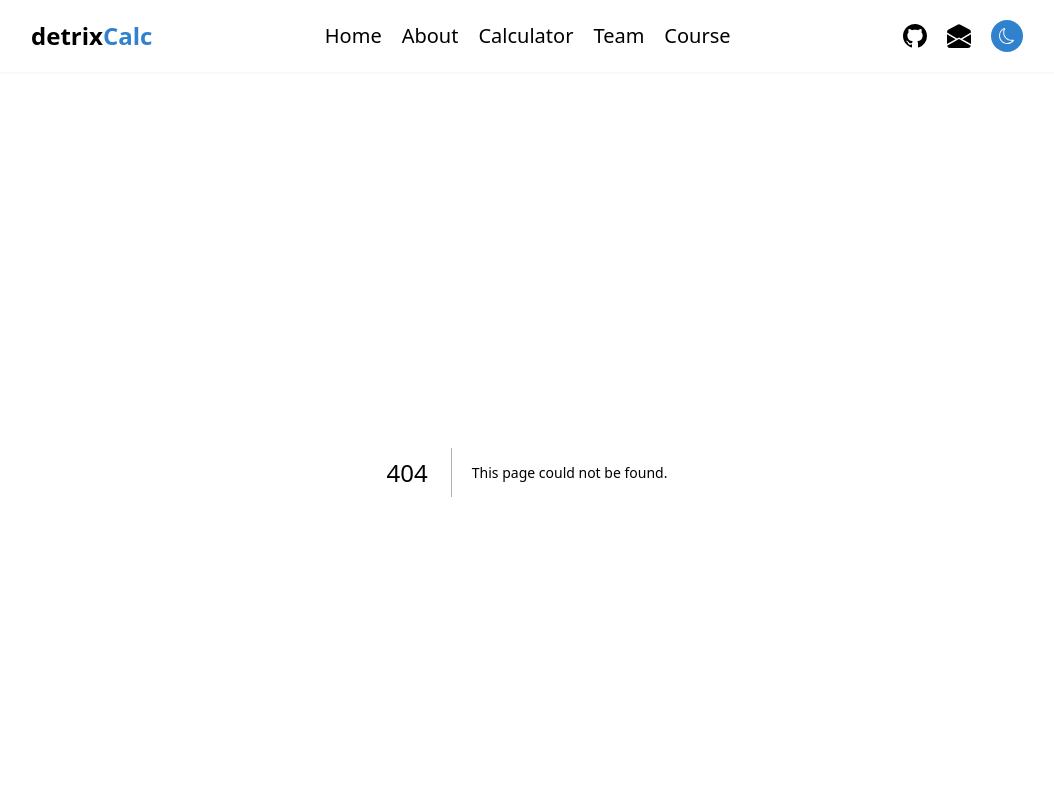
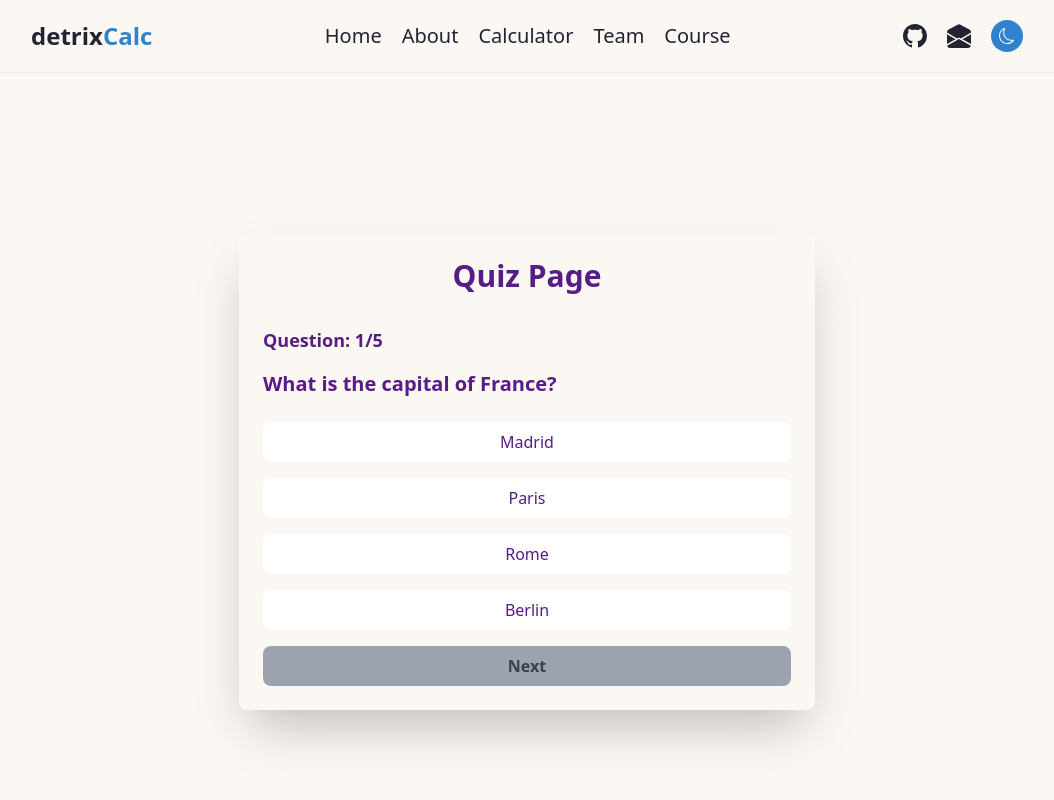
Before and after one commit to kudith/calculus2_project, a Next.js app: page /quiz in a window 1280 px wide. Before the commit this address had no page. Shown: the top 800 px of the page, without its empty margins (113-1167 px from the left). Built offline with nearby package versions, Linux system fonts and the light colour scheme.

Commit message:
create & initialize quiz-app

```diff
--- /dev/null
+++ b/app/quiz/data.js
@@ -0,0 +1,35 @@
+export const quiz = {
+  totalQuestions: 5,
+  questions: [
+    {
+      id: 1,
+      question: "What is the capital of France?",
+      answers: ["Madrid", "Paris", "Rome", "Berlin"],
+      correctAnswer: "Paris",
+    },
+    {
+      id: 2,
+      question: "What is the largest planet in our solar system?",
+      answers: ["Mars", "Jupiter", "Venus", "Saturn"],
+      correctAnswer: "Jupiter",
+    },
+    {
+      id: 3,
+      question: "What is the smallest country in the world?",
+      answers: ["Monaco", "Maldives", "Vatican City", "San Marino"],
+      correctAnswer: "Vatican City",
+    },
+    {
+      id: 4,
+      question: "What is the most widely spoken language in the world?",
+      answers: ["English", "Mandarin", "Spanish", "Hindi"],
+      correctAnswer: "Mandarin",
+    },
+    {
+      id: 5,
+      question: "Who is the founder of Microsoft?",
+      answers: ["Steve Jobs", "Bill Gates", "Elon Musk", "Mark Zuckerberg"],
+      correctAnswer: "Bill Gates",
+    },
+  ],
+};
--- /dev/null
+++ b/app/quiz/page.js
@@ -0,0 +1,11 @@
+"use client";
+
+import QuizComponent from "./quiz";
+
+export default function Page() {
+  return (
+    <div className="container-md overflow-hidden">
+      <QuizComponent />
+    </div>
+  );
+}
--- /dev/null
+++ b/app/quiz/quiz.css
@@ -0,0 +1,62 @@
+h1,
+h2 {
+  color: #eee;
+}
+
+h3 {
+  padding-bottom: 2rem;
+  color: #000105;
+  font-size: 1.8rem;
+}
+
+button {
+  padding: 16px 8px;
+  width: 100%;
+  margin-top: 12px;
+  font-size: 1rem;
+  border-radius: 4px;
+  cursor: pointer;
+  background-color: #808080;
+  color: #f8f8f8;
+}
+
+.btn-disabled {
+  background-color: lightgray;
+}
+
+li {
+  list-style-type: none;
+  cursor: pointer;
+  margin: 9px 0;
+  padding: 16px 8px;
+  color: #000105;
+  border: 1px solid lightgray;
+}
+
+.li-hover:hover {
+  background-color: #d8d8d8;
+  columns: #fff;
+}
+
+.li-selected {
+  color: #fff;
+  background-color: #000925;
+}
+
+.container {
+  max-width: 740px;
+  width: 100%;
+  margin: auto;
+  padding: 1rem;
+}
+
+.quiz-container {
+  background-color: #f8f8f8;
+  padding: 1rem;
+  margin-top: 2rem;
+  border-radius: 4px;
+}
+
+.container p {
+  padding: 8px 0;
+}
--- /dev/null
+++ b/app/quiz/quiz.jsx
@@ -0,0 +1,142 @@
+"use client";
+import React, { useState } from "react";
+import { quiz } from "./data.js";
+
+const QuizComponent = () => {
+  const [activeQuestion, setActiveQuestion] = useState(0);
+  const [selectedAnswer, setSelectedAnswer] = useState("");
+  const [checked, setChecked] = useState(false);
+  const [selectedAnswerIndex, setSelectedAnswerIndex] = useState(null);
+  const [showResult, setShowResult] = useState(false);
+  const [result, setResult] = useState({
+    score: 0,
+    correctAnswers: 0,
+    wrongAnswers: 0,
+  });
+
+  const { questions } = quiz;
+  const { question, answers, correctAnswer } = questions[activeQuestion];
+
+  //   Select and check answer
+  const onAnswerSelected = (answer, idx) => {
+    setChecked(true);
+    setSelectedAnswerIndex(idx);
+    if (answer === correctAnswer) {
+      setSelectedAnswer(true);
+      console.log("true");
+    } else {
+      setSelectedAnswer(false);
+      console.log("false");
+    }
+  };
+
+  // Calculate score and increment to next question
+  const nextQuestion = () => {
+    setSelectedAnswerIndex(null);
+    setResult((prev) =>
+      selectedAnswer
+        ? {
+            ...prev,
+            score: prev.score + 5,
+            correctAnswers: prev.correctAnswers + 1,
+          }
+        : {
+            ...prev,
+            wrongAnswers: prev.wrongAnswers + 1,
+          }
+    );
+    if (activeQuestion !== questions.length - 1) {
+      setActiveQuestion((prev) => prev + 1);
+    } else {
+      setActiveQuestion(0);
+      setShowResult(true);
+    }
+    setChecked(false);
+  };
+
+  return (
+    <div className="min-h-screen flex justify-center items-center">
+      <div className="w-full sm:max-w-xl mx-4 p-6 rounded-lg shadow-2xl">
+        <h1 className="text-3xl font-bold mb-8 text-center text-purple-900">
+          Quiz Page
+        </h1>
+        <div>
+          <h2 className="text-lg font-semibold mb-4 text-purple-900">
+            Question: {activeQuestion + 1}/{questions.length}
+          </h2>
+        </div>
+        <div>
+          {!showResult ? (
+            <div className="quiz-container">
+              <h3 className="text-xl font-semibold mb-6 text-purple-900">
+                {questions[activeQuestion].question}
+              </h3>
+              {answers.map((answer, idx) => (
+                <button
+                  key={idx}
+                  onClick={() => onAnswerSelected(answer, idx)}
+                  className={`block w-full py-2 px-4 mb-4 rounded-lg transition-colors duration-300 ease-in-out ${
+                    selectedAnswerIndex === idx
+                      ? "bg-indigo-600 text-white hover:bg-indigo-700"
+                      : "bg-white text-purple-900 hover:bg-gray-100"
+                  }`}
+                >
+                  {answer}
+                </button>
+              ))}
+              {checked ? (
+                <button
+                  onClick={nextQuestion}
+                  className="w-full py-2 px-4 bg-indigo-600 text-white font-semibold rounded-lg hover:bg-indigo-700"
+                >
+                  {activeQuestion === questions.length - 1 ? "Finish" : "Next"}
+                </button>
+              ) : (
+                <button
+                  onClick={nextQuestion}
+                  disabled
+                  className="w-full py-2 px-4 bg-gray-400 text-gray-700 font-semibold rounded-lg cursor-not-allowed"
+                >
+                  {activeQuestion === questions.length - 1 ? "Finish" : "Next"}
+                </button>
+              )}
+            </div>
+          ) : (
+            <div className="quiz-container">
+              <h3 className="text-xl font-semibold mb-6 text-purple-900">
+                Results
+              </h3>
+              <h3 className="text-lg font-semibold mb-4 text-purple-900">
+                Overall {(result.score / 25) * 100}%
+              </h3>
+              <p className="text-purple-900">
+                Total Questions:{" "}
+                <span className="font-semibold">{questions.length}</span>
+              </p>
+              <p className="text-purple-900">
+                Total Score:{" "}
+                <span className="font-semibold">{result.score}</span>
+              </p>
+              <p className="text-purple-900">
+                Correct Answers:{" "}
+                <span className="font-semibold">{result.correctAnswers}</span>
+              </p>
+              <p className="text-purple-900">
+                Wrong Answers:{" "}
+                <span className="font-semibold">{result.wrongAnswers}</span>
+              </p>
+              <button
+                onClick={() => window.location.reload()}
+                className="mt-8 w-full py-2 px-4 bg-indigo-600 text-white font-semibold rounded-lg hover:bg-indigo-700"
+              >
+                Restart
+              </button>
+            </div>
+          )}
+        </div>
+      </div>
+    </div>
+  );
+};
+
+export default QuizComponent;
```
